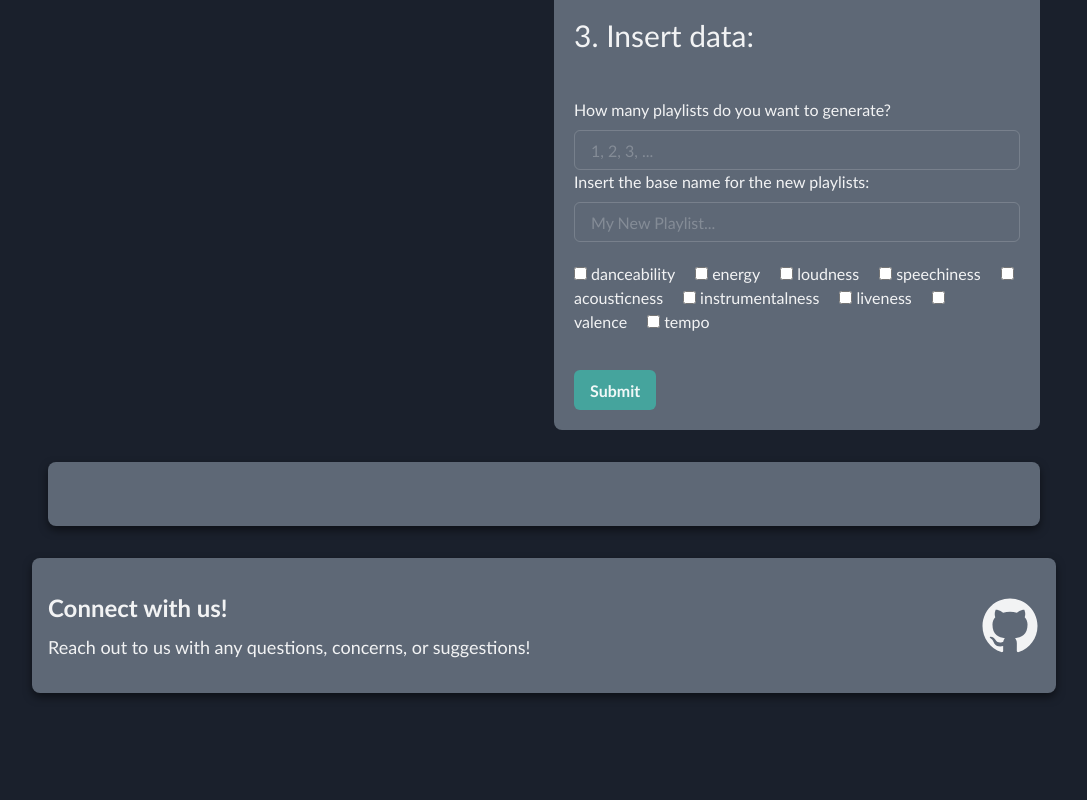
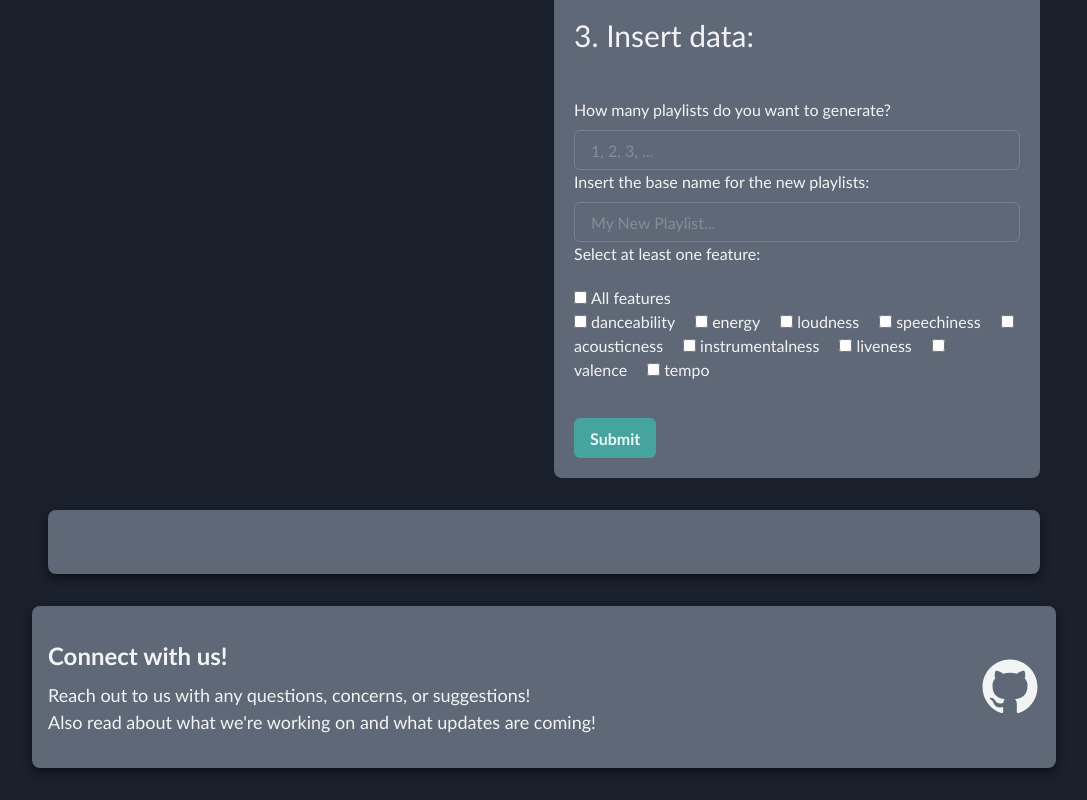
Before and after one commit to strobosco/CSCHacks, a Next.js app in the folder frontend/: page / in a window 1280 px wide. Shown: the part 412-1212 px from the top of the page, without its empty margins (96-1183 px from the left). Before the commit the page ends 1137 px from the top, so only its background shows below. Built offline with nearby package versions, Linux system fonts and the light colour scheme.

Commit message:
Added TTL to local storage

```diff
--- a/frontend/components/Footer.js
+++ b/frontend/components/Footer.js
@@ -13,6 +13,9 @@ const Footer = () => {
               <h2>Connect with us!</h2>
               <p>
                 Reach out to us with any questions, concerns, or suggestions!
+                <br />
+                Also read about what we're working on and what updates are
+                coming!
               </p>
             </div>
             <IconButton
--- a/frontend/components/InputGrid.js
+++ b/frontend/components/InputGrid.js
@@ -37,9 +37,18 @@ const InputGrid = ({ setPlaylists, setRootName, setUris }) => {
   ];
 
   useEffect(async () => {
-    if (localStorage.getItem("accessToken")) {
-      setToken(localStorage.getItem("accessToken"));
+    const data = localStorage.getItem("accessToken");
+    if (data) {
+      const item = JSON.parse(data);
+      if (Date.now() > item.ttl) {
+        localStorage.removeItem("accessToken");
+      } else {
+        setToken(item.value);
+      }
     }
+    // if (localStorage.getItem("accessToken")) {
+    //   setToken(localStorage.getItem("accessToken"));
+    // }
   }, []);
 
   const createSongs = async () => {
@@ -75,9 +84,9 @@ const InputGrid = ({ setPlaylists, setRootName, setUris }) => {
           numberOfPlaylists: "",
           baseName: "",
           parameters: [],
+          toggle: false,
         }}
         onSubmit={async (values, actions) => {
-          console.log(values.parameters);
           setRootName(values.baseName);
           results = [];
           let userSelectedPlaylists = [];
@@ -99,12 +108,12 @@ const InputGrid = ({ setPlaylists, setRootName, setUris }) => {
               accessToken: token,
               selectedPlaylists: JSON.stringify(userSelectedPlaylists),
               userNumberOfPlaylists: values.numberOfPlaylists,
-              categories: values.parameters,
+              categories: values.toggle
+                ? completeParameters
+                : values.parameters,
             },
           });
-          // console.log(res);
           results.push(res.data);
-          // console.log(results[0].playlists);
           await createSongs();
           actions.setSubmitting(false);
         }}
@@ -159,7 +168,17 @@ const InputGrid = ({ setPlaylists, setRootName, setUris }) => {
                 </FormControl>
               )}
             </Field>
+            <label>Select at least one feature:</label>
             <div className="parameter-div">
+              <label key="toggle-label" className="label">
+                <Field
+                  type="checkbox"
+                  name="toggle"
+                  className="parameter-input"
+                />
+                All features
+              </label>
+              <br />
               {completeParameters?.map((item, idx) => (
                 <label key={`${idx}_label`} className="label">
                   <Field
--- a/frontend/components/SongsButton.js
+++ b/frontend/components/SongsButton.js
@@ -14,11 +14,27 @@ const SongsButton = ({
   const [tokenError, setTokenError] = useState("");
 
   useEffect(() => {
-    if (localStorage.getItem("accessToken")) {
-      setToken(localStorage.getItem("accessToken"));
+    const data = localStorage.getItem("accessToken");
+    if (!data) {
+      // if no value exists associated with the key, return null
+      setTokenError("Please login before continuing!");
     } else {
-      setTokenError("Please login before continuing!");
+      const item = JSON.parse(data);
+
+      // If TTL has expired, remove the item from localStorage and return null
+      if (Date.now() > item.ttl) {
+        localStorage.removeItem("accessToken");
+        setTokenError("Token expired, sign in again!");
+      } else {
+        setToken(item.value);
+      }
     }
+
+    // if (localStorage.getItem("accessToken")) {
+    //   setToken(localStorage.getItem("accessToken"));
+    // } else {
+    //   setTokenError("Please login before continuing!");
+    // }
   }, []);
 
   const handleGetPlaylists = async () => {
--- a/frontend/components/SongsList.js
+++ b/frontend/components/SongsList.js
@@ -7,8 +7,14 @@ import createPlaylists from "../utils/CreatePlaylists";
 const SongsList = ({ songs, rootName, uris }) => {
   const [token, setToken] = useState("");
   useEffect(async () => {
-    if (localStorage.getItem("accessToken")) {
-      setToken(localStorage.getItem("accessToken"));
+    const data = localStorage.getItem("accessToken");
+    if (data) {
+      const item = JSON.parse(data);
+      if (Date.now() > item.ttl) {
+        localStorage.removeItem("accessToken");
+      } else {
+        setToken(item.value);
+      }
     }
   }, []);
 
```
